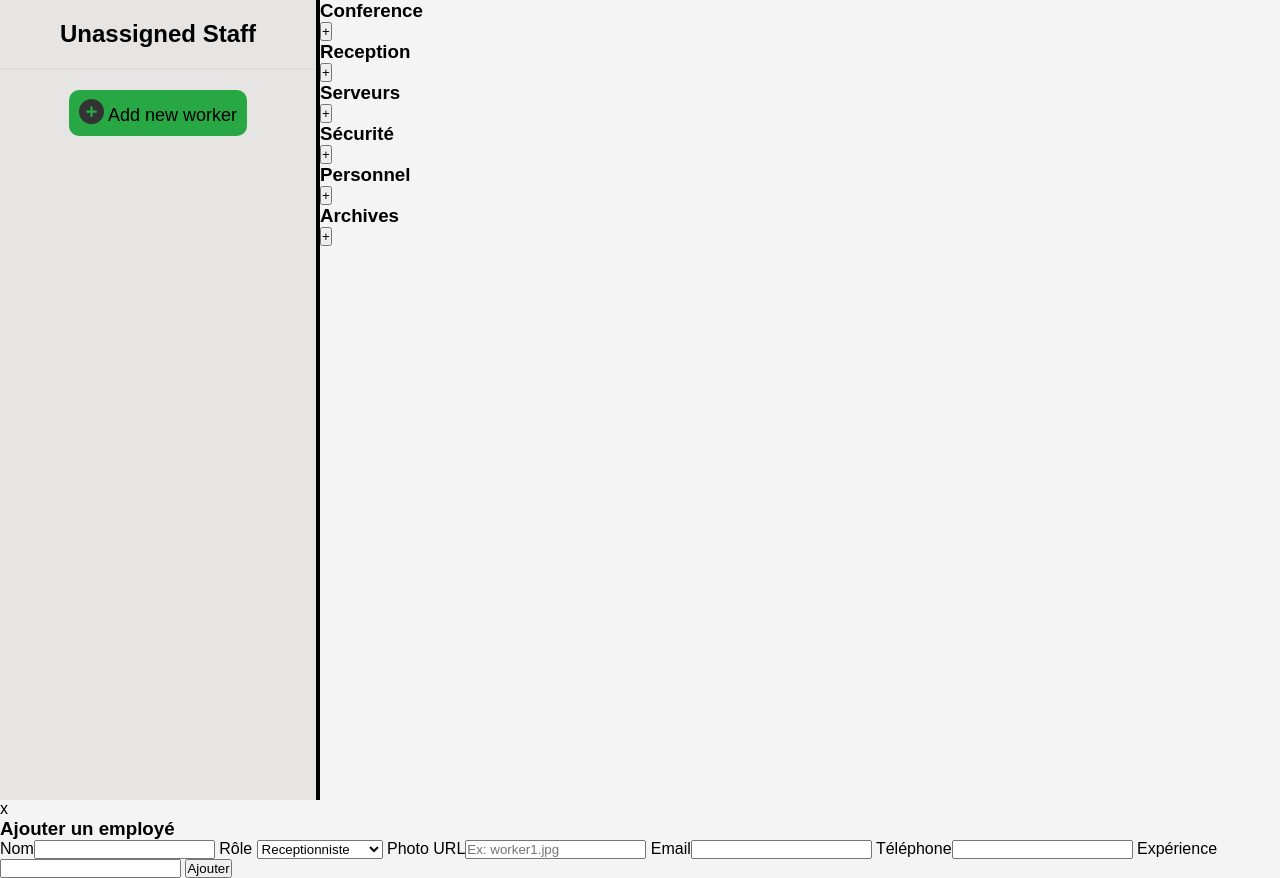
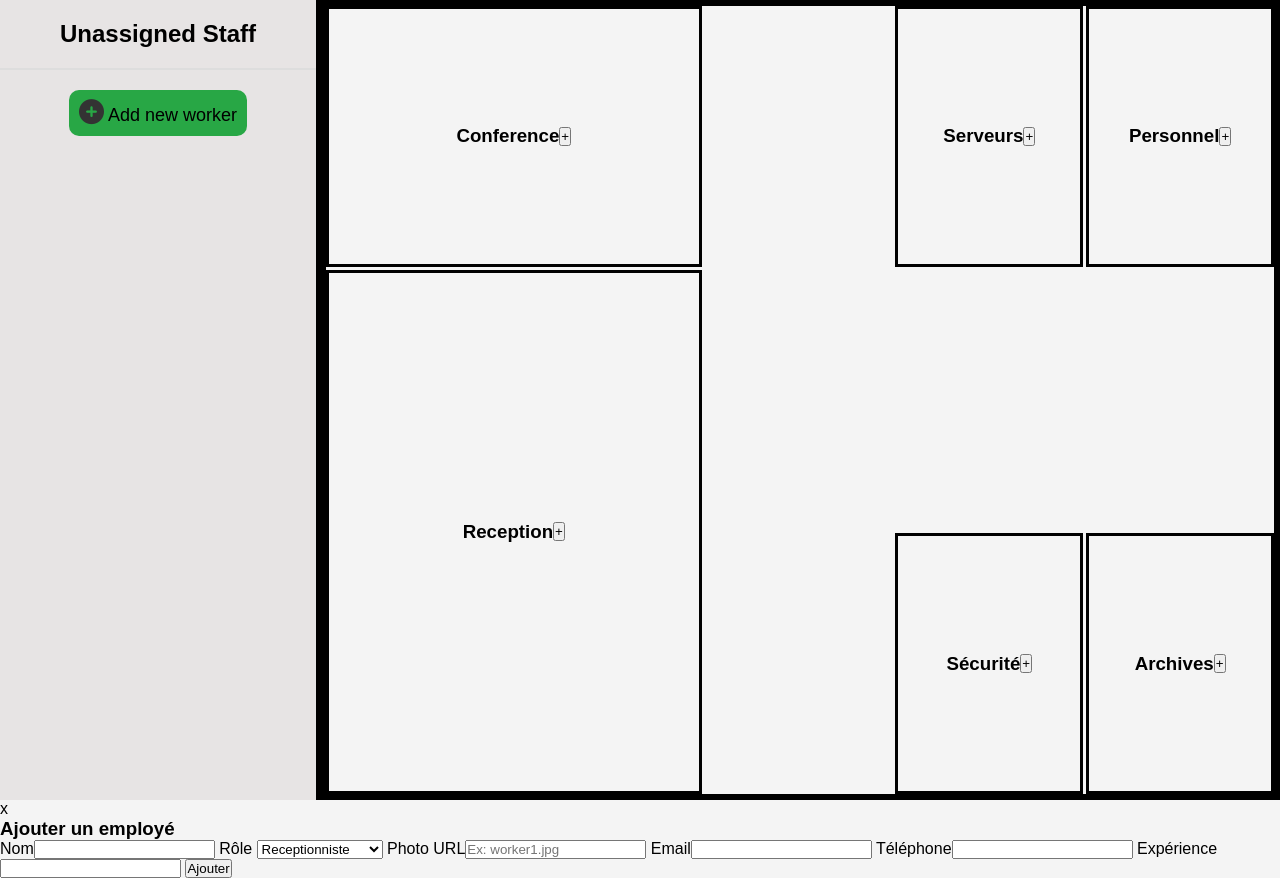
Before and after one commit to DoaeChemchaoui/WorkSphere, a plain HTML site: page index.html in a window 1280 px wide. Drawn offline with Linux system fonts and the light colour scheme; a script that the page names is missing.

Commit message:
Style du plan et des zones

```diff
--- a/src/style.css
+++ b/src/style.css
@@ -84,3 +84,60 @@ body {
     font-size:14px;
     color:#666;
 }
+
+.plan {
+    display:grid;
+    grid-template-columns:2fr 1fr 1fr 1fr;
+    grid-template-rows:repeat(3,1fr);
+    gap:3px;
+    border:6px solid #000;
+    height:100vh;
+    overflow:hidden;
+}
+.plan div {
+    display:flex;
+    align-items:center;
+    justify-content:center;
+    position:relative;
+    transition:all 0.3s ease;
+    color:#fff;
+    font-weight:bold;
+    text-align:center;
+    padding:5px;
+}
+
+.conf {
+    grid-column:1/2;
+    grid-row:1/2;
+    border:3px solid #000;
+    color: #000;
+}
+.recep {
+    grid-column:1/2;
+    grid-row:2/4;
+    border:3px solid #000;
+}
+.serveurs {
+    grid-column:3/4;
+    grid-row:1/2;
+    border:3px solid #000;
+}
+.secu {
+    grid-column:3/4;
+    grid-row:3/4;
+    border:3px solid #000;
+}
+.perso {
+    grid-column:4/5;
+    grid-row:1/2;
+    border:3px solid #000;
+}
+.archives {
+    grid-column:4/5;
+    grid-row:3/4;
+    border:3px solid #000;
+}
+.vide {
+    grid-column:2/3;
+    grid-row:1/4;
+}
```
